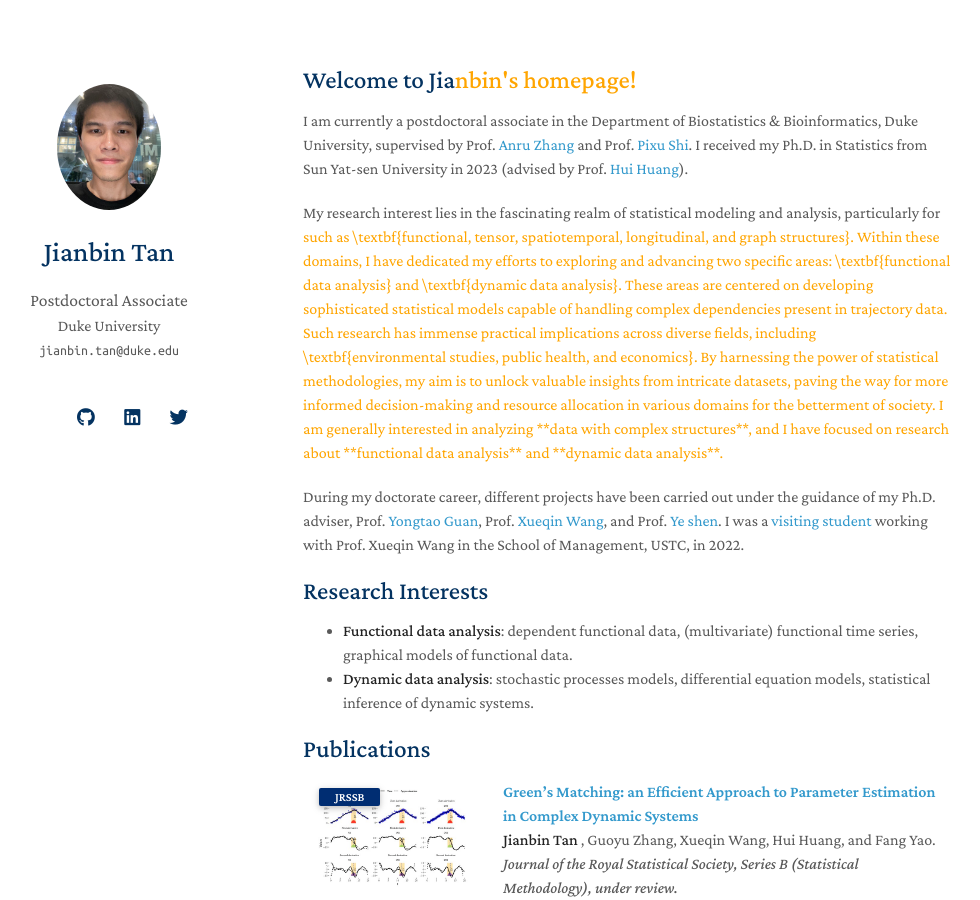
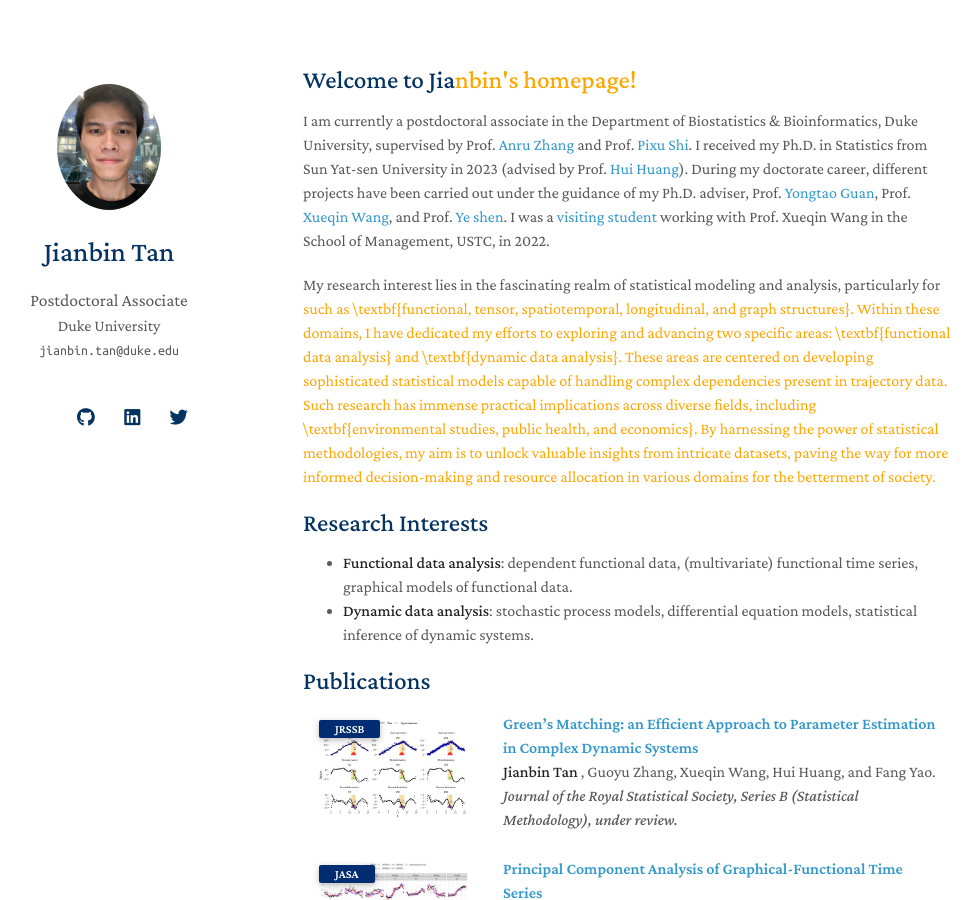
Before and after one commit to Tan-jianbin/Tan-jianbin.github.io, a Jekyll site: the page built from index.md, in a window 1280 px wide and 900 px high. Shown: the whole window, without its empty margins (167-1147 px from the left). Built offline with Jekyll 4.4.1, drawn with Linux system fonts in a browser that asks for light colours; nearby versions of some CDN libraries; a style sheet for code colours, icons or effects is not loaded; our own code applies the rules of GitHub Pages for plain Markdown files.

Commit message:
Update index.md

```diff
--- a/index.md
+++ b/index.md
@@ -4,17 +4,15 @@ layout: homepage
 
 ## Welcome to Jia<n style="color: orange;">nbin's homepage!
 
-I am currently a postdoctoral associate in the Department of Biostatistics & Bioinformatics, Duke University, supervised by Prof. [Anru Zhang](https://anruzhang.github.io) and Prof. [Pixu Shi](https://pixushi.github.io). I received my Ph.D. in Statistics from Sun Yat-sen University in 2023 (advised by Prof. [Hui Huang](https://math.sysu.edu.cn/teacher/485)).
+I am currently a postdoctoral associate in the Department of Biostatistics & Bioinformatics, Duke University, supervised by Prof. [Anru Zhang](https://anruzhang.github.io) and Prof. [Pixu Shi](https://pixushi.github.io). I received my Ph.D. in Statistics from Sun Yat-sen University in 2023 (advised by Prof. [Hui Huang](https://math.sysu.edu.cn/teacher/485)). During my doctorate career, different projects have been carried out under the guidance of my Ph.D. adviser, Prof. [Yongtao Guan](https://people.miami.edu/profile/yguan@miami.edu),  Prof. [Xueqin Wang](https://bs.ustc.edu.cn/english/profile.php?id=650), and Prof. [Ye shen](https://publichealth.uga.edu/faculty-member/ye-shen/). I was a [visiting student](https://statlab905.github.io/author/jianbin-tan/) working with Prof. Xueqin Wang in the School of Management, USTC, in 2022.
 
 My research interest lies in the fascinating realm of statistical modeling and analysis, particularly for <data with intricate structures style="color: orange;"> such as \textbf{functional, tensor, spatiotemporal, longitudinal, and graph structures}. Within these domains, I have dedicated my efforts to exploring and advancing two specific areas: \textbf{functional data analysis} and \textbf{dynamic data analysis}. These areas are centered on developing sophisticated statistical models capable of handling complex dependencies present in trajectory data. Such research has immense practical implications across diverse fields, including \textbf{environmental studies, public health, and economics}. By harnessing the power of statistical methodologies, my aim is to unlock valuable insights from intricate datasets, paving the way for more informed decision-making and resource allocation in various domains for the betterment of society.
-I am generally interested in analyzing **data with complex structures**, and I have focused on research about **functional data analysis** and **dynamic data analysis**.
 
-During my doctorate career, different projects have been carried out under the guidance of my Ph.D. adviser, Prof. [Yongtao Guan](https://people.miami.edu/profile/yguan@miami.edu),  Prof. [Xueqin Wang](https://bs.ustc.edu.cn/english/profile.php?id=650), and Prof. [Ye shen](https://publichealth.uga.edu/faculty-member/ye-shen/). I was a [visiting student](https://statlab905.github.io/author/jianbin-tan/) working with Prof. Xueqin Wang in the School of Management, USTC, in 2022.
 
 ## Research Interests
 
 - **Functional data analysis**: dependent functional data, (multivariate) functional time series, graphical models of functional data.
-- **Dynamic data analysis**: stochastic processes models, differential equation models, statistical inference of dynamic systems.
+- **Dynamic data analysis**: stochastic process models, differential equation models, statistical inference of dynamic systems.
 
 
 {% include_relative _includes/publications.md %}
```
